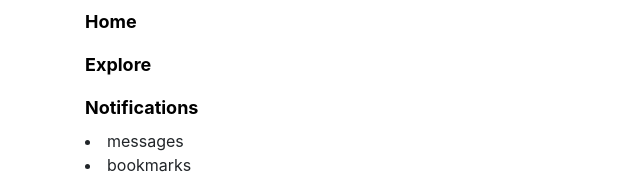
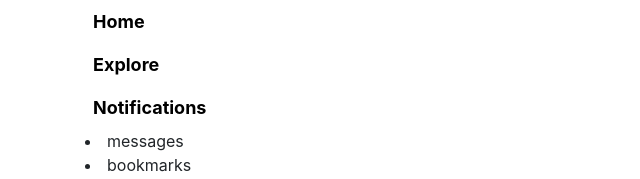
Before and after one commit to genxhero/quacker, a React (Create React App) app in the folder client/: page / in a window 1280 px wide. Shown: the top 179 px of the page, without its empty margins (0-640 px from the left). Built offline with nearby package versions, Linux system fonts and the light colour scheme.

Commit message:
more css

```diff
--- a/client/src/App.css
+++ b/client/src/App.css
@@ -11,18 +11,18 @@
 
 .nav-link-content {
     display: flex;
-    padding-top: .5rem;
-    padding-bottom: .5rem;
+    padding: .5rem;
     color: black;
     font-weight: bolder;
     font-size: large;
-    border-radius: 4px;
+    border-radius: 40%;
     margin-bottom: 0px;
     margin-left: 0px;
     margin-right: 0px;
     margin-top: 0px;
     min-height: 0px;
     min-width: 0px;
+    width: fit-content;
 }
 
 .nav-link-content:hover {
```
